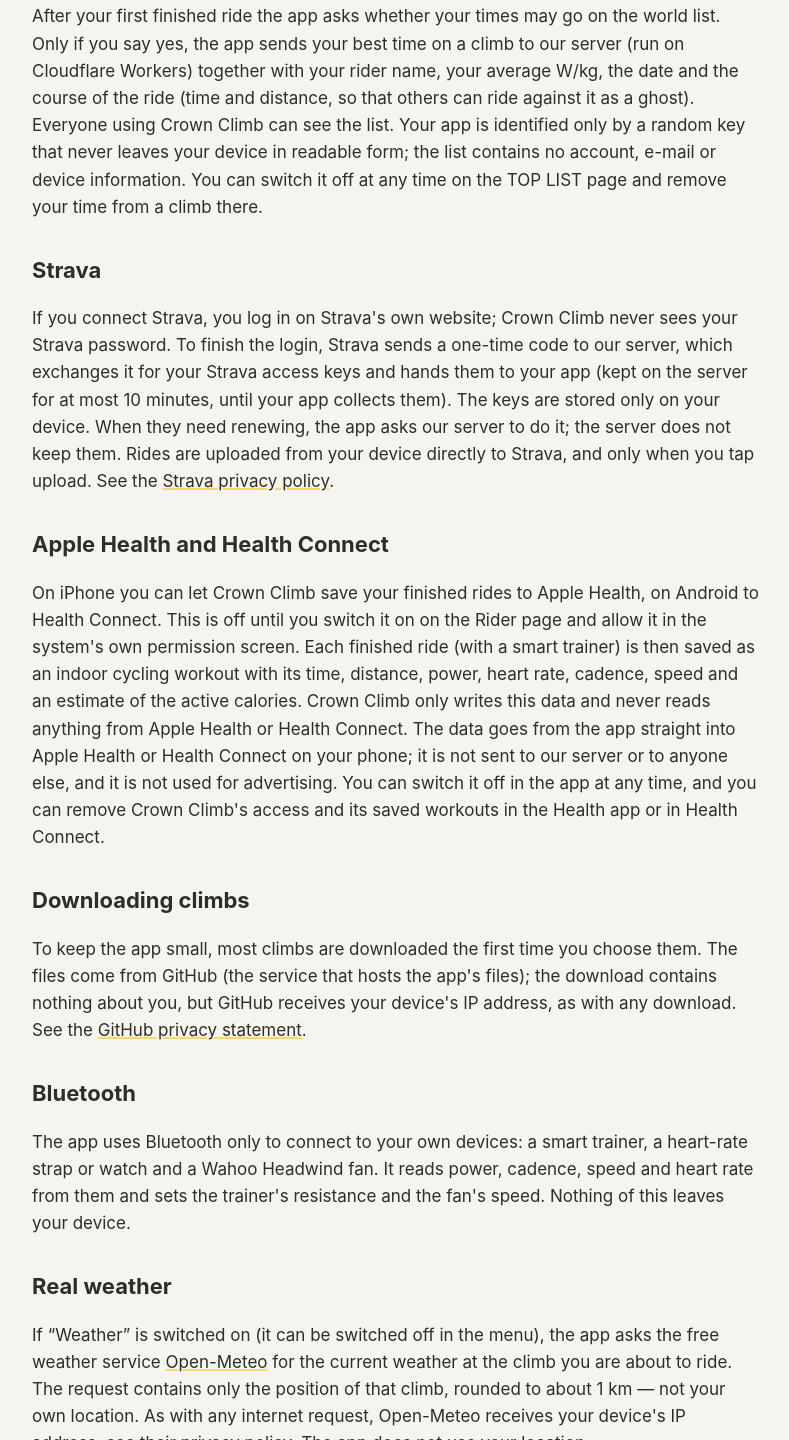
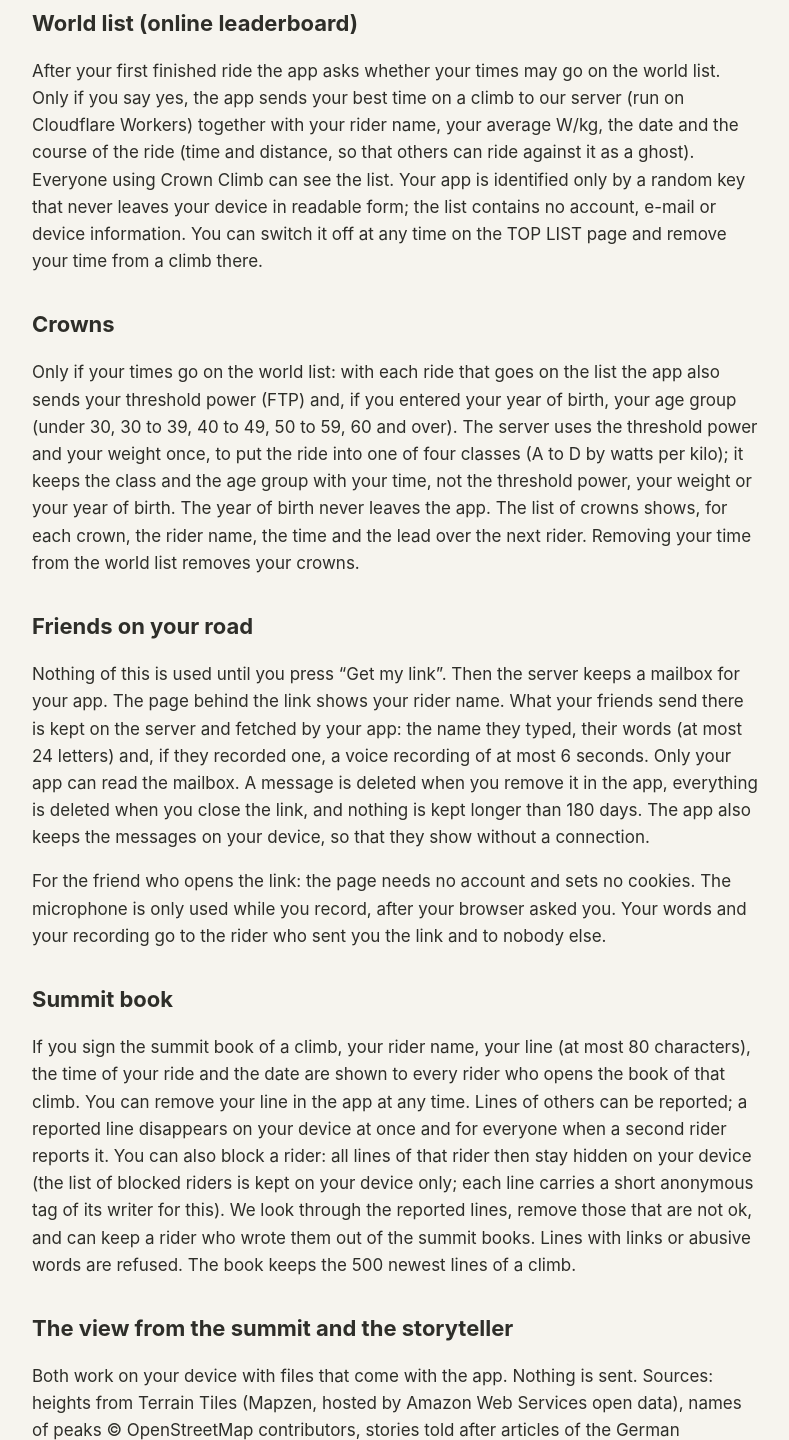
Before and after one commit to Suicoleiro/CrownClimb, a plain HTML site: page docs/privacy.html in a window 1280 px wide. Shown: the part 1360-2800 px from the top of the page, without its empty margins (244-1033 px from the left). Drawn offline with Linux system fonts and the light colour scheme.

Commit message:
Privacy: crowns, friends on your road, summit book

```diff
--- a/docs/privacy.html
+++ b/docs/privacy.html
@@ -10,13 +10,15 @@
 <header><div class="wrap"><h1>Crown <span>Climb</span></h1><p>Privacy policy</p></div></header>
 <main class="wrap">
   <nav><a href="index.html">Home</a><a href="support.html">Support</a></nav>
-  <p class="muted">Last updated: 24 November 2026. Applies to the Crown Climb apps for iPhone and Android.</p>
+  <p class="muted">Last updated: 26 November 2026. Applies to the Crown Climb apps for iPhone and Android.</p>
 
   <h2>In short</h2>
   <p>Crown Climb has no account, no advertising, no analytics and no tracking. Everything you enter and every ride you
-  finish stays on your device, with three exceptions you choose yourself: when you join an event, your rider name and live
+  finish stays on your device, with a few exceptions you choose yourself: when you join an event, your rider name and live
   ride figures go to the other riders of that event; when you agree to the world list, your best times are shown there;
-  when you connect Strava, your rides can be uploaded to your Strava account.</p>
+  when you connect Strava, your rides can be uploaded to your Strava account; when you ask for a friends' link, your
+  friends can send you a few words and a short recording; when you sign a summit book, your line is shown to other
+  riders.</p>
 
   <h2>What is stored on your device</h2>
   <ul>
@@ -52,6 +54,39 @@
   using Crown Climb can see the list. Your app is identified only by a random key that never leaves your device in readable
   form; the list contains no account, e-mail or device information. You can switch it off at any time on the TOP LIST page
   and remove your time from a climb there.</p>
+
+  <h2>Crowns</h2>
+  <p>Only if your times go on the world list: with each ride that goes on the list the app also sends your threshold
+  power (FTP) and, if you entered your year of birth, your age group (under 30, 30 to 39, 40 to 49, 50 to 59, 60 and
+  over). The server uses the threshold power and your weight once, to put the ride into one of four classes (A to D by
+  watts per kilo); it keeps the class and the age group with your time, not the threshold power, your weight or your year
+  of birth. The year of birth never leaves the app. The list of crowns shows, for each crown, the rider name, the time
+  and the lead over the next rider. Removing your time from the world list removes your crowns.</p>
+
+  <h2>Friends on your road</h2>
+  <p>Nothing of this is used until you press &ldquo;Get my link&rdquo;. Then the server keeps a mailbox for your app. The
+  page behind the link shows your rider name. What your friends send there is kept on the server and fetched by your
+  app: the name they typed, their words (at most 24 letters) and, if they recorded one, a voice recording of at most 6
+  seconds. Only your app can read the mailbox. A message is deleted when you remove it in the app, everything is deleted
+  when you close the link, and nothing is kept longer than 180 days. The app also keeps the messages on your device, so
+  that they show without a connection.</p>
+  <p>For the friend who opens the link: the page needs no account and sets no cookies. The microphone is only used while
+  you record, after your browser asked you. Your words and your recording go to the rider who sent you the link and to
+  nobody else.</p>
+
+  <h2>Summit book</h2>
+  <p>If you sign the summit book of a climb, your rider name, your line (at most 80 characters), the time of your ride
+  and the date are shown to every rider who opens the book of that climb. You can remove your line in the app at any
+  time. Lines of others can be reported; a reported line disappears on your device at once and for everyone when a second
+  rider reports it. You can also block a rider: all lines of that rider then stay hidden on your device (the list of
+  blocked riders is kept on your device only; each line carries a short anonymous tag of its writer for this). We look
+  through the reported lines, remove those that are not ok, and can keep a rider who wrote them out of the summit books.
+  Lines with links or abusive words are refused. The book keeps the 500 newest lines of a climb.</p>
+
+  <h2>The view from the summit and the storyteller</h2>
+  <p>Both work on your device with files that come with the app. Nothing is sent. Sources: heights from Terrain Tiles
+  (Mapzen, hosted by Amazon Web Services open data), names of peaks &copy; OpenStreetMap contributors, stories told after
+  articles of the German Wikipedia.</p>
 
   <h2>Strava</h2>
   <p>If you connect Strava, you log in on Strava's own website; Crown Climb never sees your Strava password. To finish the
@@ -89,8 +124,9 @@
   The app does not use your location.</p>
 
   <h2>Children</h2>
-  <p>The app is suitable for all ages. It collects no data from anyone, including children; the event figures above are
-  only passed on between the riders of an event and deleted afterwards.</p>
+  <p>The app is suitable for all ages. It has no account and no advertising for anyone, including children; the event figures
+  above are only passed on between the riders of an event and deleted afterwards, and the world list, the friends' link
+  and the summit book are only used by those who choose them.</p>
 
   <h2>Changes and contact</h2>
   <p>If this policy changes, the new version is published on this page. Questions:
```
